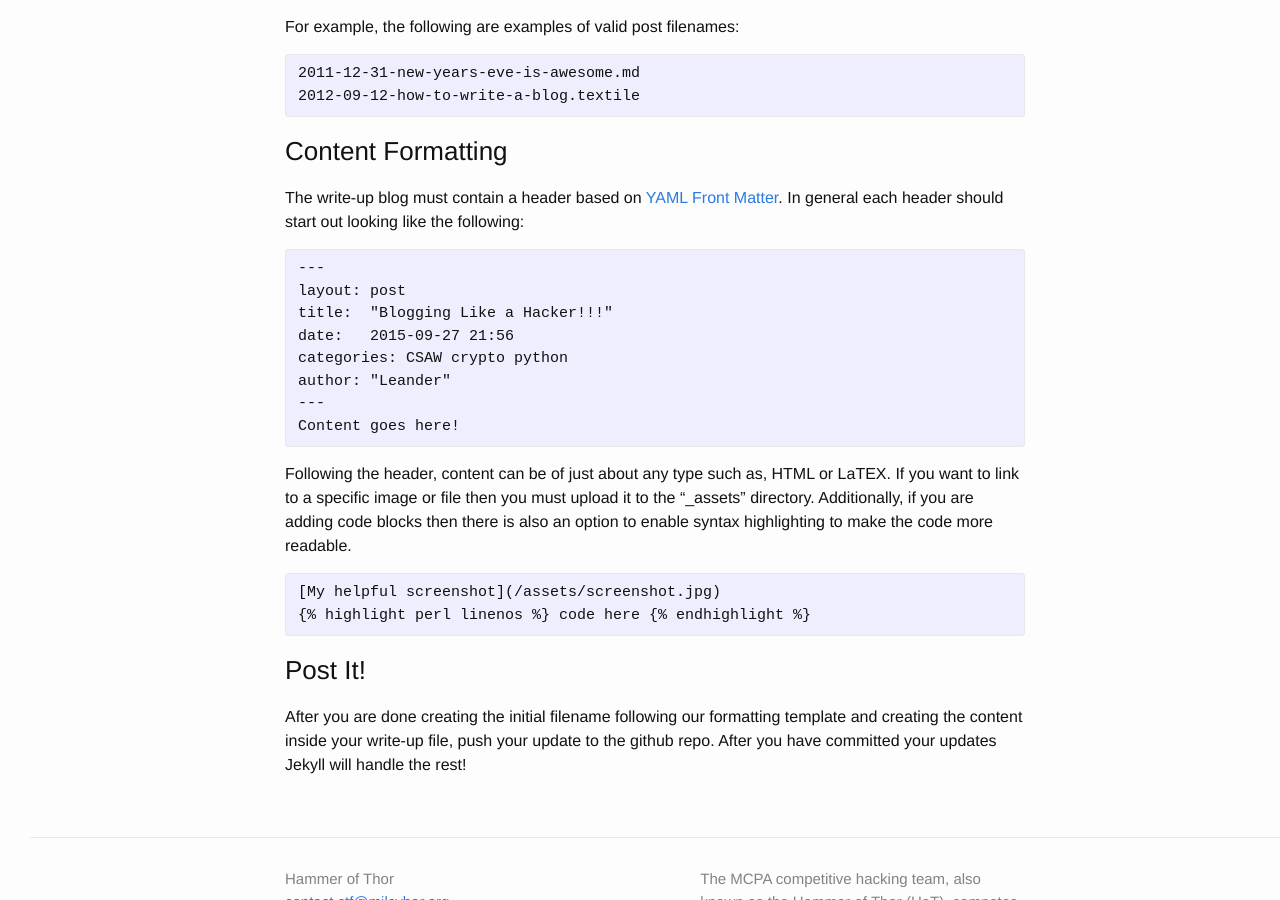
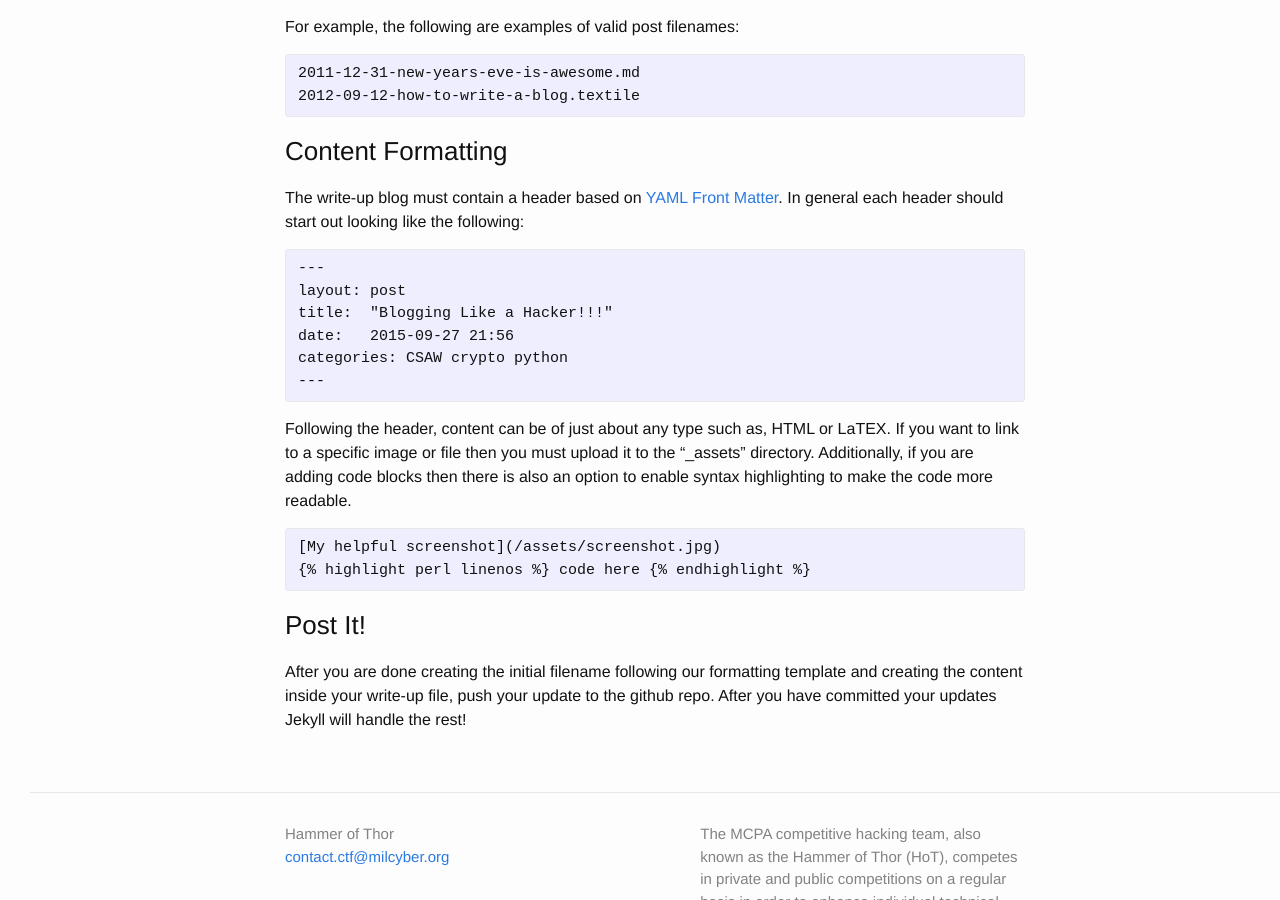
Before and after one commit to MCPA/MCPA.github.io, a Jekyll site: the page built from projects/how-to.md, in a window 1280 px wide and 900 px high, scrolled down 554 px. Built offline with Jekyll 4.4.1, drawn with Linux system fonts in a browser that asks for light colours; Markdown is read by kramdown in place of the engine named in the settings.

Commit message:
Update how-to.md

```diff
--- a/projects/how-to.md
+++ b/projects/how-to.md
@@ -29,9 +29,7 @@ layout: post
 title:  "Blogging Like a Hacker!!!"
 date:   2015-09-27 21:56
 categories: CSAW crypto python
-author: "Leander"
----
-Content goes here!</code></pre></figure>
+---</code></pre></figure>
 
 Following the header, content can be of just about any type such as, HTML or LaTEX. If you want to link to a specific image or file then you must upload it to the "_assets" directory. Additionally, if you are adding code blocks then there is also an option to enable syntax highlighting to make the code more readable.
 
```
